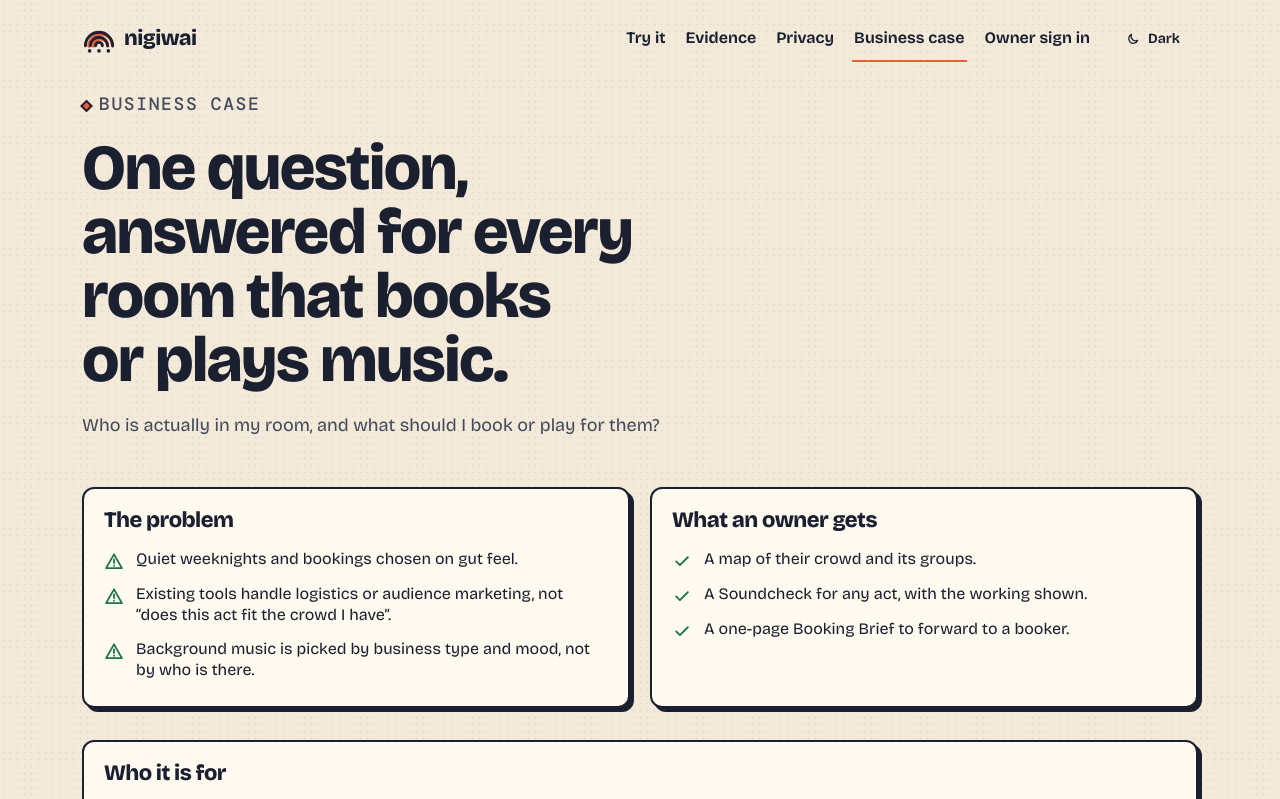
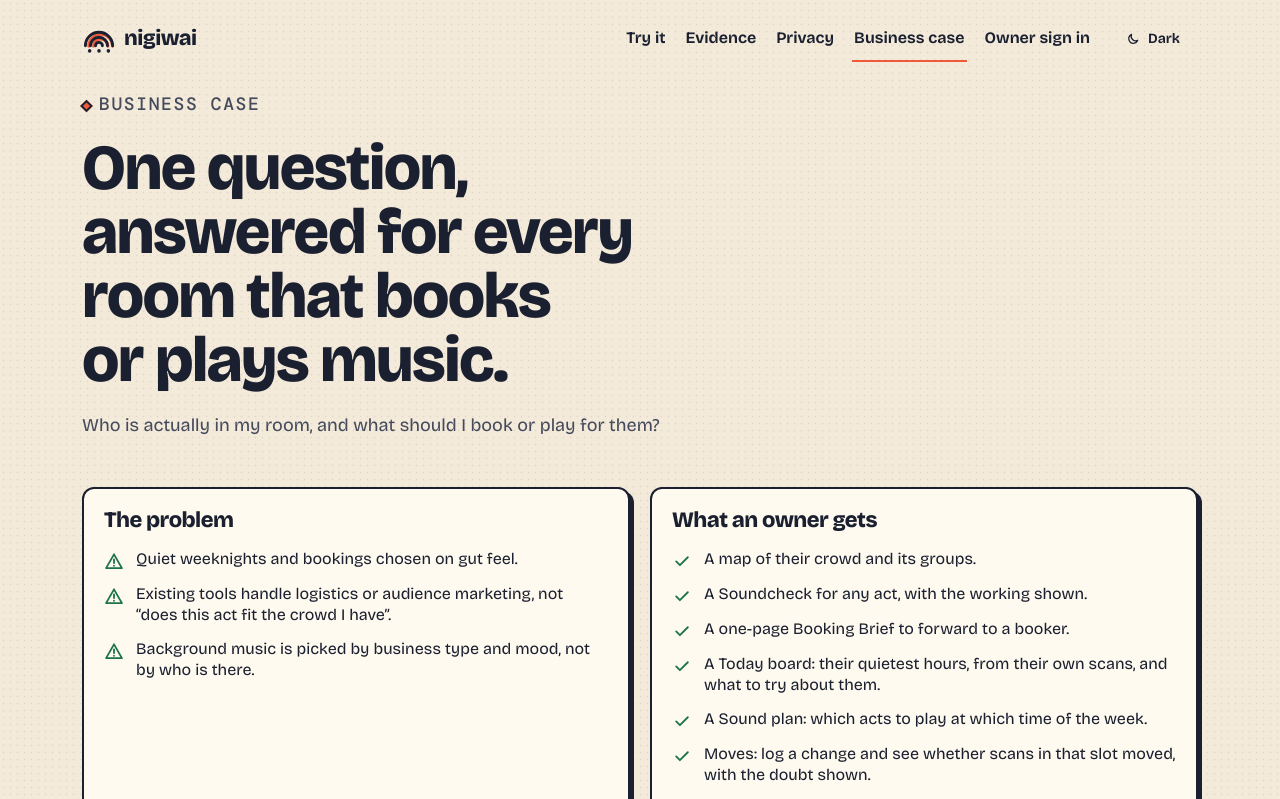
Before and after one commit to Pratiikpy/nigiwai, a Next.js app in the folder apps/web/: page /business in a window 1280 px wide. Shown: the top 799 px of the page. Built offline with nearby package versions, Linux system fonts and the light colour scheme; no server answers.

Commit message:
Say what the owner gets on the business case page, bring the build state up to date

```diff
--- a/apps/web/src/app/(public)/business/page.tsx
+++ b/apps/web/src/app/(public)/business/page.tsx
@@ -55,6 +55,10 @@ export default function BusinessPage() {
               "A map of their crowd and its groups.",
               "A Soundcheck for any act, with the working shown.",
               "A one-page Booking Brief to forward to a booker.",
+              "A Today board: their quietest hours, from their own scans, and what to try about them.",
+              "A Sound plan: which acts to play at which time of the week.",
+              "Moves: log a change and see whether scans in that slot moved, with the doubt shown.",
+              "Drafts for an enquiry, an event page, a post or an ad angle, filled from their own records and never sent for them.",
             ].map((t) => (
               <li key={t}>
                 <Icon name="check" />
```
Also changed, not shown: 1 other file (tests, documents, lock files or other folders).
